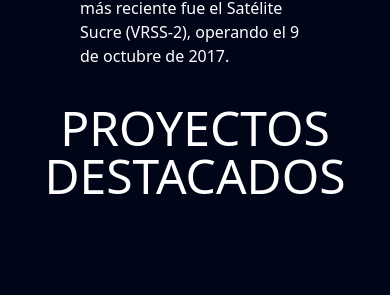
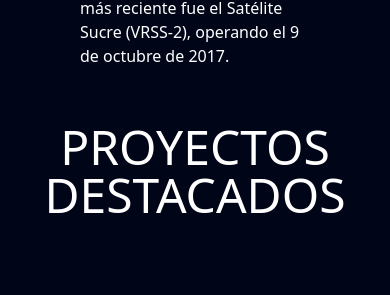
Before and after one commit to Juanzukid/portafolio-diie, an Astro site: page / in a window 390 px wide. Shown: the part 1760-2055 px from the top of the page. Built offline with nearby package versions, Linux system fonts and the light colour scheme; Astro itself is replaced by a stand-in of ours.

Commit message:
Aplicando responsive parte 3

```diff
--- a/src/sections/destacados.astro
+++ b/src/sections/destacados.astro
@@ -22,7 +22,11 @@ console.log(projects);
   }
 </style>
 
-<section id="Destacados" class="h-screen snap-center">
+<section
+  id="Destacados"
+  class="h-screen snap-center flex flex-col justify-center"
+>
+  <div>
     <div class="text-white text-center text-5xl mt-28 mb-12">
       PROYECTOS DESTACADOS
     </div>
@@ -32,6 +36,7 @@ console.log(projects);
           {projects.map((project) => <CardProject project={project} />)}
         </div>
         <div class="swiper-pagination"></div>
+      </div>
     </div>
   </div>
 </section>
```
Lines whose indentation alone changed are shown as unchanged.
